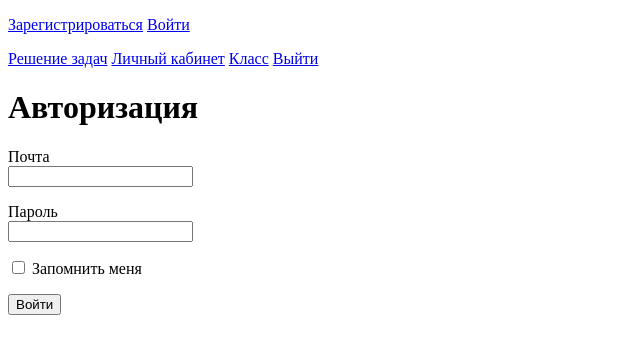
After one commit to Manex0990/WEB-Project, a Flask app: page /login in a window 1280 px wide. The commit adds this page. Shown: the top 354 px of the page, without its empty margins (0-640 px from the left). Run offline with Flask 3, Linux system fonts and the light colour scheme.

Commit message:
add login

```diff
--- a/data/users.py
+++ b/data/users.py
@@ -1,11 +1,11 @@
 import sqlalchemy
-from sqlalchemy_serializer import SerializerMixin
+from flask_login import UserMixin
 from werkzeug.security import check_password_hash, generate_password_hash
 from .db_session import SqlAlchemyBase
 from datetime import datetime
 
 
-class User(SqlAlchemyBase, SerializerMixin):
+class User(SqlAlchemyBase, UserMixin):
     __tablename__ = 'users'
     id = sqlalchemy.Column(sqlalchemy.Integer,
                            primary_key=True, autoincrement=True)
--- a/form/user.py
+++ b/form/user.py
@@ -12,3 +12,10 @@ class RegisterForm(FlaskForm):
     patronymic = StringField('Отчество пользователя', validators=[DataRequired()])
     teacher = BooleanField('Вы учитель?', validators=[])
     submit = SubmitField('Зарегистрироваться')
+
+
+class LoginForm(FlaskForm):
+    email = EmailField('Почта', validators=[DataRequired()])
+    password = PasswordField('Пароль', validators=[DataRequired()])
+    remember_me = BooleanField('Запомнить меня')
+    submit = SubmitField('Войти')
--- a/server.py
+++ b/server.py
@@ -1,33 +1,39 @@
-from flask import Flask, render_template
+from flask import Flask, render_template, redirect
 from data import db_session
 from data.users import User
-from form.user import RegisterForm
+from form.user import RegisterForm, LoginForm
+from flask_login import LoginManager, login_user, logout_user
 
 app = Flask(__name__)
 app.config['SECRET_KEY'] = 'yandexlyceum_secret_key'
+login_manager = LoginManager()
 db_session.global_init("db/web.db")
+login_manager.init_app(app)
 
 
-def main():
-    app.run()
+@login_manager.user_loader
+def load_user(user_id):
+    db_sess = db_session.create_session()
+    return db_sess.query(User).get(user_id)
 
 
 @app.route('/register', methods=['GET', 'POST'])
-def reqister():
+def register():
     form = RegisterForm()
     if form.validate_on_submit():
         if form.password.data != form.password_again.data:
             return render_template('register.html', title='Регистрация',
                                    form=form,
                                    message="Пароли не совпадают")
+
         db_sess = db_session.create_session()
         if db_sess.query(User).filter(User.email == form.email.data).first():
             return render_template('register.html', title='Регистрация',
                                    form=form,
                                    message="Такой пользователь уже есть")
+
         user = User(
             email=form.email.data,
-            password=form.password.data,
             name=form.name.data,
             surname=form.surname.data,
             patronymic=form.patronymic.data,
@@ -36,8 +42,39 @@ def reqister():
         user.set_password(form.password.data)
         db_sess.add(user)
         db_sess.commit()
+
+        return redirect('/login')
+
     return render_template('register.html', title='Регистрация', form=form)
 
 
+@app.route('/login', methods=['GET', 'POST'])
+def login():
+    form = LoginForm()
+    if form.validate_on_submit():
+        db_sess = db_session.create_session()
+        user = db_sess.query(User).filter(User.email == form.email.data).first()
+        if user and user.check_password(form.password.data):
+            login_user(user, remember=form.remember_me.data)
+            return redirect("/")
+        return render_template('login.html',
+                               message="Неправильный логин или пароль",
+                               form=form)
+    return render_template('login.html', title='Авторизация', form=form)
+
+
+@app.route('/logout')
+def logout():
+    logout_user()
+    return redirect("/")
+
+
+def main():
+    app.run()
+
+@app.route('/')
+def index():
+    return render_template('base.html')
+
 if __name__ == '__main__':
     main()
--- a/templates/base.html
+++ b/templates/base.html
@@ -6,9 +6,20 @@
     <title>{{title}}</title>
 </head>
 <body>
+{% if current_user.is_authenticated %}
+    <a class="navbar-brand" href="/logout">{{ current_user.name }}</a>
+{% else %}
+    <p>
+        <a class="btn btn-primary " href="/register">Зарегистрироваться</a>
+        <a class="btn btn-success" href="/login">Войти</a>
+    </p>
+{% endif %}
 <header>
     <nav class="navbar navbar-light bg-light">
-        <a class="navbar-brand" href="#">Наше приложение</a>
+        <a class="navbar-brand" href="#">Решение задач</a>
+        <a class="navbar-brand" href="#">Личный кабинет</a>
+        <a class="navbar-brand" href="#">Класс</a>
+        <a class="navbar-brand" href="/logout">Выйти</a>
     </nav>
 </header>
 <main role="main" class="container">
--- /dev/null
+++ b/templates/login.html
@@ -0,0 +1,29 @@
+{% extends "base.html" %}
+
+{% block content %}
+    <h1>Авторизация</h1>
+    <form action="" method="post">
+        {{ form.hidden_tag() }}
+        <p>
+            {{ form.email.label }}<br>
+            {{ form.email(class="form-control", type="email") }}<br>
+            {% for error in form.email.errors %}
+                <div class="alert alert-danger" role="alert">
+                    {{ error }}
+                </div>
+            {% endfor %}
+        </p>
+        <p>
+            {{ form.password.label }}<br>
+            {{ form.password(class="form-control", type="password") }}<br>
+            {% for error in form.password.errors %}
+                <div class="alert alert-danger" role="alert">
+                    {{ error }}
+                </div>
+            {% endfor %}
+        </p>
+        <p>{{ form.remember_me() }} {{ form.remember_me.label }}</p>
+        <p>{{ form.submit(type="submit", class="btn btn-primary") }}</p>
+        <div>{{ message }}</div>
+    </form>
+{% endblock %}
```
Also changed, not shown: db/web.db.
